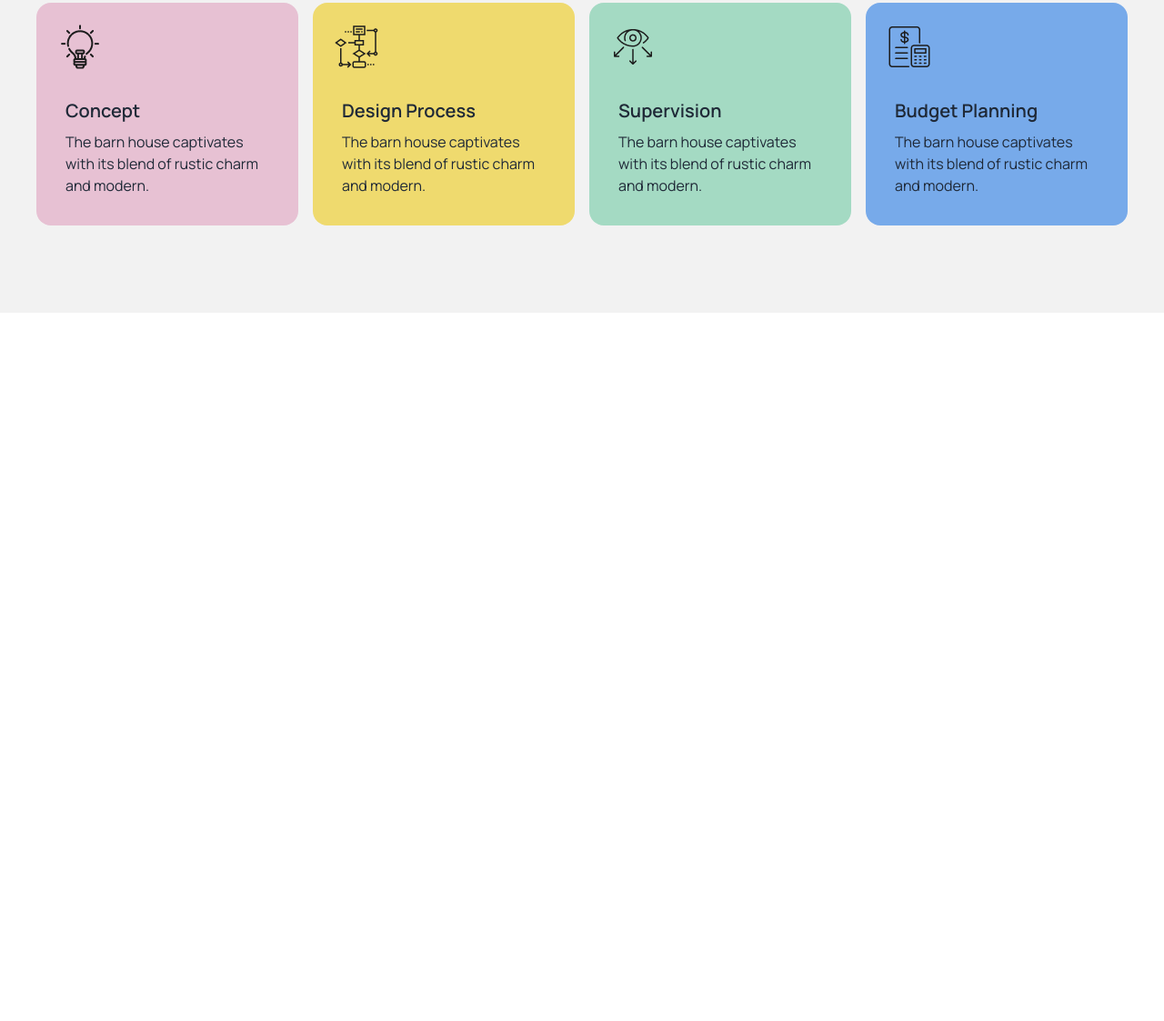
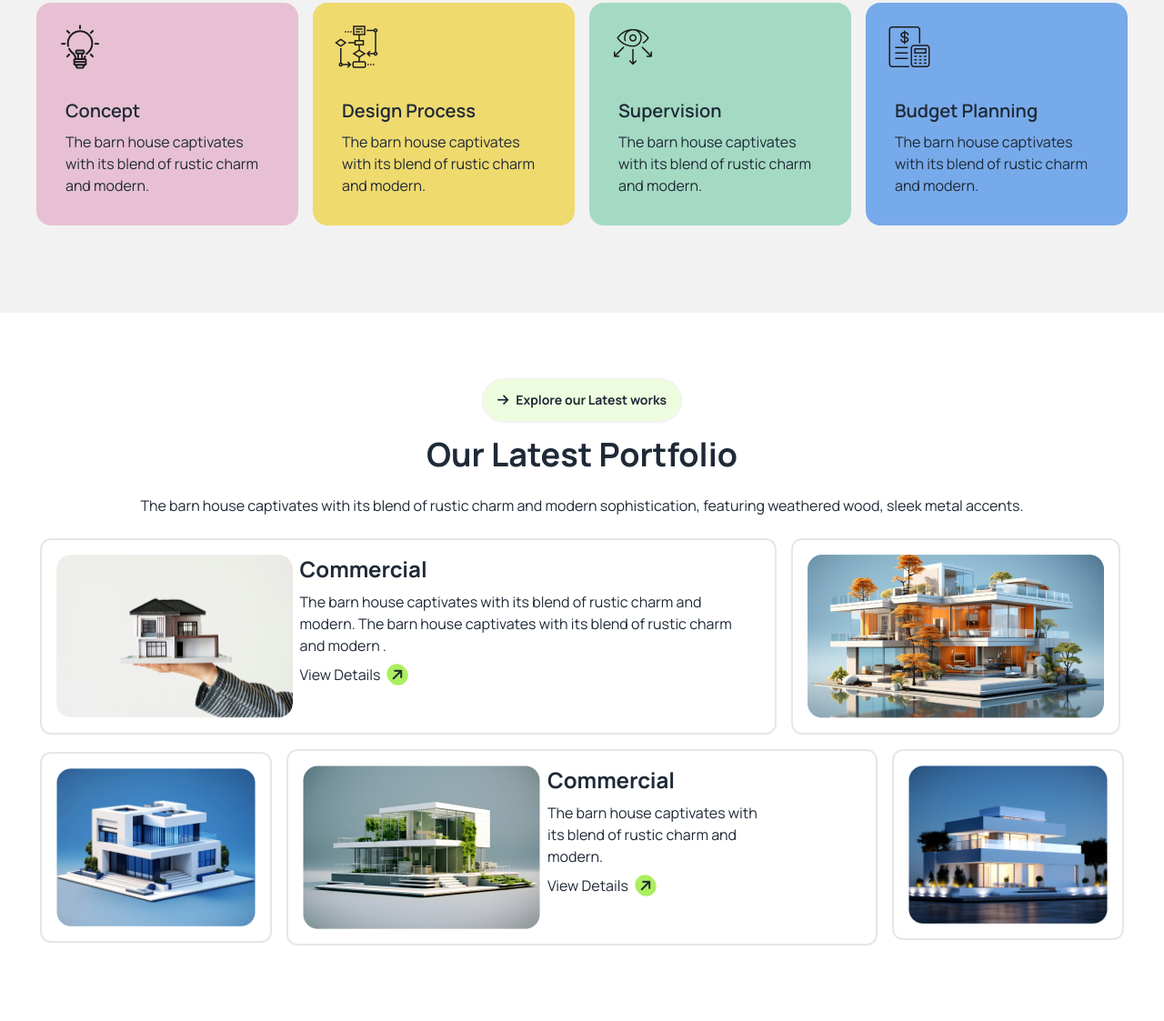
Before and after one commit to Moakkhar/B10-assignment03-moakkhar, a plain HTML site: page index.html in a window 1280 px wide. Shown: the part 1833-2956 px from the top of the page at 91% size. Before the commit the page ends 2177 px from the top, so only its background shows below. Drawn offline with nearby package versions, Linux system fonts and the light colour scheme.

Commit message:
Latest Portfolio section done

```diff
--- a/index.html
+++ b/index.html
@@ -194,6 +194,69 @@
            </div>
 
       </section>
+
+      <!-- Latest Portfolio section strat  -->
+      <section class="bg-base-200 lg:bg-white">
+        <div class="hero md:pt-14">
+          <div class="hero-content text-center">
+            <div class="">
+              <div class="pb-4">
+                <button class="btn bg-[#ABEF5F33] py-2 font-bold px-4 rounded-3xl"><i class="fa-solid fa-arrow-right"></i>Explore our Latest works</button>
+              </div>
+              <div>
+                <h1 class="text-4xl font-bold">Our Latest Portfolio</h1>
+              <p class="py-6">
+                The barn house captivates with its blend of rustic charm and modern sophistication, featuring weathered wood, sleek metal accents.
+              </p>
+              </div>
+
+
+              <div>
+                <div class="flex flex-col md:flex-row items-center gap-4 mb-4">
+                  <div class="rounded-xl p-4 border-2 bg-white">
+                    <div class="md:max-w-[774px] flex flex-col lg:flex-row">
+                      <img
+                        src="./assets/img1.png"
+                        class="" />
+                      <div class=" ml-2 flex flex-col items-start">
+                        <h1 class="text-2xl font-bold">Commercial</h1>
+                        <p class="py-2 text-start">
+                          The barn house captivates with its blend of rustic charm and modern. The barn house captivates with its blend of rustic charm and modern .
+                        </p>
+                        <button class=" bg-white">View Details<i class="fa-solid fa-arrow-right bg-color-primary p-1 rounded-full -rotate-45 ml-2"></i></button>
+                      </div>
+                    </div>
+                  </div>
+                  <div class="rounded-xl p-4 border-2 bg-white"><img src="./assets/img2.png"></div>
+                </div>
+
+                <div class="flex flex-col md:flex-row gap-4 md:pb-20">
+                  <div class="flex items-center gap-4 bg-white">
+                    <div class="max-w-[290px] h-[210px] rounded-xl p-4 border-2"><img class="h-full w-full" src="./assets/img3.png"></div>
+                  </div>
+                    <div class="md:w-[650px] rounded-xl p-4 border-2 bg-white">
+                      <div class=" flex flex-col lg:flex-row">
+                        <img
+                          src="./assets/img4.png"
+                          class="" />
+                        <div class="max-w-60 ml-2 flex flex-col items-start">
+                          <h1 class="text-2xl font-bold">Commercial</h1>
+                          <p class="py-2 text-start">
+                            The barn house captivates with its blend of rustic charm and modern.
+                          </p>
+                          <button class=" bg-white">View Details<i class="fa-solid fa-arrow-right bg-color-primary p-1 rounded-full -rotate-45 ml-2"></i></button>
+                        </div>
+                      </div>
+                    </div>
+                    <div class="max-w-[290px] h-[210px] rounded-xl p-4 border-2 bg-white"><img class="h-full w-full" src="./assets/img5.png"></div>
+                  </div>
+                </div>
+              </div>
+
+            </div>
+          </div>
+        </div>
+      </section>
     </main>
     <!-- footer section  -->
     <footer>
```
